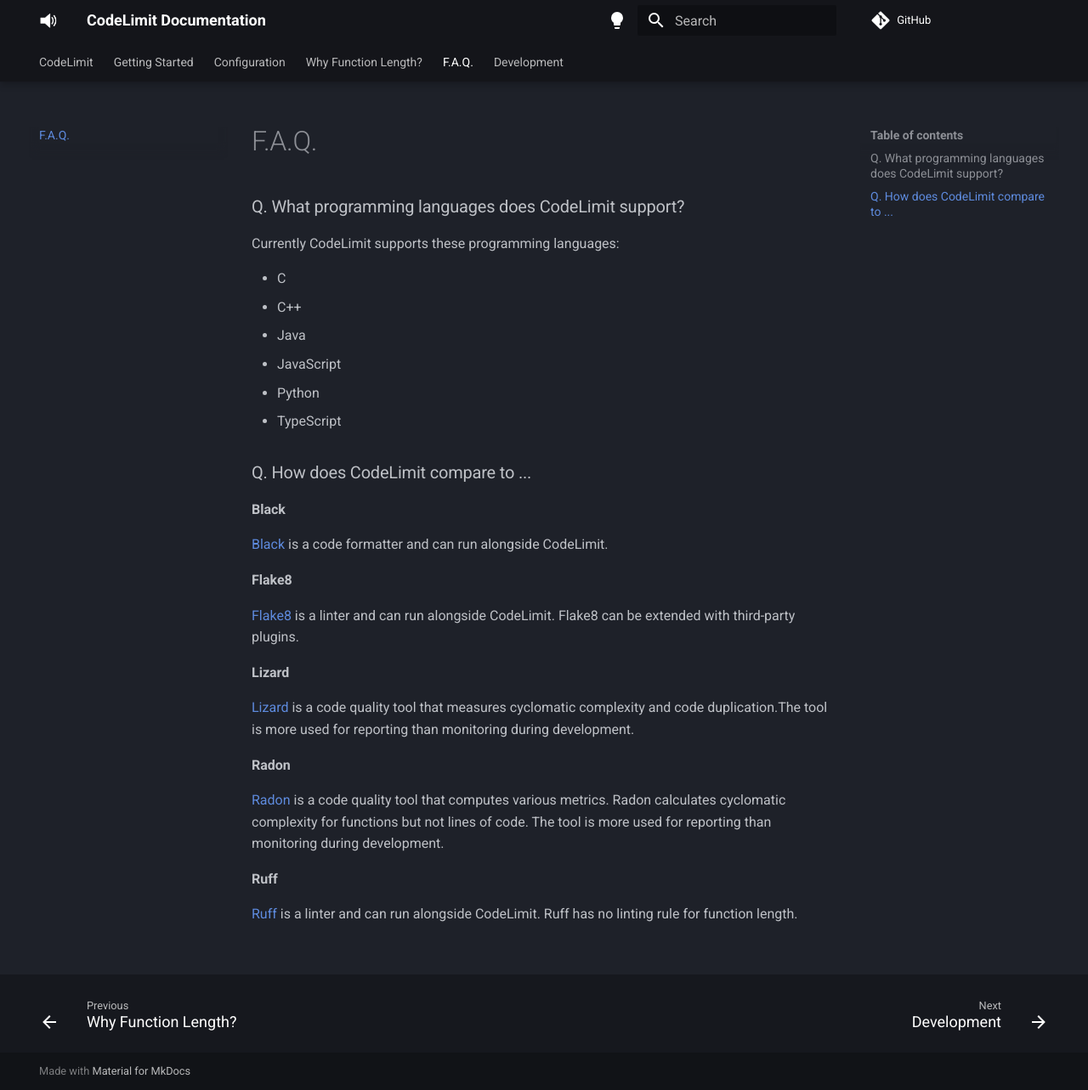
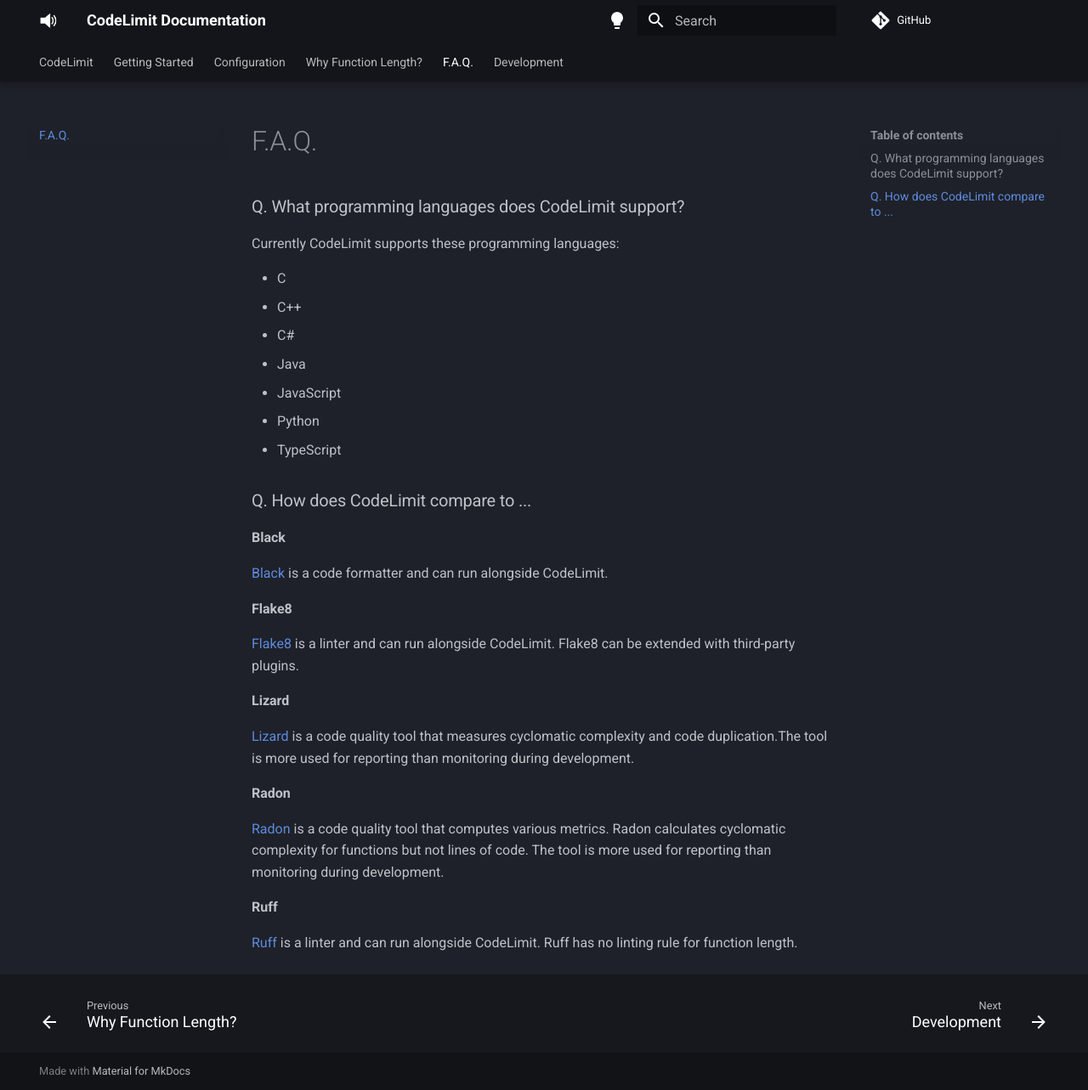
Before and after one commit to getcodelimit/getcodelimit.github.io, an MkDocs documentation site: the page built from docs/faq.md, in a window 1280 px wide and 1283 px high. Shown: the whole window at 85% size. Built offline with MkDocs 1.6.1 and Material for MkDocs 9.7.7, drawn with Linux system fonts in a browser that asks for light colours; comment, search, counter and statistics services are not loaded.

Commit message:
docs: 📝 Add C#

```diff
--- a/docs/faq.md
+++ b/docs/faq.md
@@ -6,6 +6,7 @@
 
 - C
 - C++
+- C#
 - Java
 - JavaScript
 - Python
```
